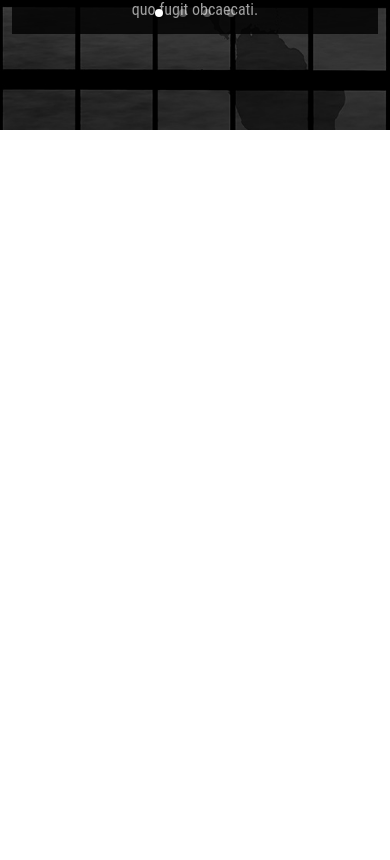
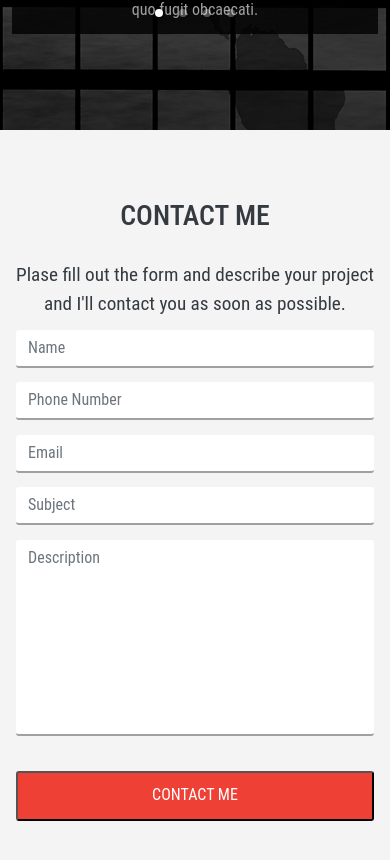
Before and after one commit to itsimoes/portfolio, a React (Create React App) app: page / in a window 390 px wide. Shown: the part 6090-6950 px from the top of the page. Before the commit the page ends 6220 px from the top, so only its background shows below. Built offline with nearby package versions, Linux system fonts and the light colour scheme.

Commit message:
contacts complete

```diff
--- a/package.json
+++ b/package.json
@@ -3,6 +3,7 @@
   "version": "0.1.0",
   "private": true,
   "dependencies": {
+    "@emailjs/browser": "^3.4.0",
     "@fortawesome/fontawesome-svg-core": "^1.2.36",
     "@fortawesome/free-brands-svg-icons": "^5.15.4",
     "@fortawesome/free-solid-svg-icons": "^5.15.4",
@@ -13,6 +14,7 @@
     "bootstrap": "^5.1.3",
     "react": "^17.0.2",
     "react-dom": "^17.0.2",
+    "react-hook-form": "^7.24.2",
     "react-popupbox": "^2.0.8",
     "react-responsive-carousel": "^3.2.22",
     "react-scripts": "^5.0.0",
--- a/src/App.css
+++ b/src/App.css
@@ -513,3 +513,105 @@
   margin: auto !important;
   margin-top: 3% !important;
 }
+
+/*************************** CONTACTS ***************************/
+
+.contacts {
+  background: var(--primary-light-grey);
+  padding: 3rem 0;
+}
+
+.contacts h1 {
+  color: var(--primary-dark);
+  padding: 1.3rem 0;
+  text-transform: uppercase;
+}
+
+.contacts p {
+  color: var(--primary-dark);
+  font-size: 1.2rem;
+}
+
+/*----------- INPUTS -----------*/
+.contacts input, .contacts textarea {
+  width: 100%;
+  box-sizing: border-box;
+  /* background: none; */
+  resize: none;
+  border: 0;
+  border-bottom: 0.125rem solid var(--primary-dark);
+  border-radius: 3px;
+  color: var(--primary-grey);
+  outline: 0 !important;
+  box-shadow: none !important;
+  top: 0;
+  border-color: var(--primary-grey);
+  margin-bottom: 1rem;
+}
+
+.contacts .container {
+  padding: 4rem 0;
+}
+
+.contacts input:focus, .contacts textarea:focus {
+  /* border-color: var(--primary-green); */
+  border-bottom: 0.125rem solid var(--primary-light-grey);
+}
+
+.contacts textarea {
+  height: 12.25rem !important;
+}
+.contact-btn {
+  margin: 1rem 0 0 0;
+  width: 100%;
+}
+
+.line {
+  position: relative;
+  top: -0.8rem;
+  width: 0;
+  height: 0.125rem;
+  background: var(--primary-green);
+  display: inline-block;
+  border-bottom-left-radius: 10px;
+  border-bottom-right-radius: 10px;
+}
+
+input:focus+.line, textarea:focus+.line {
+  width: 100%;
+  transition: width 0.5s ease-in-out;
+}
+
+input.form-control {
+  margin: -0.3rem 0;
+}
+
+textarea.form-control {
+  margin: -0.3rem 0;
+}
+
+.error-message {
+  color: var(--primary-red);
+  text-align: left;
+}
+
+.success-message {
+  font-weight: 900;
+  color: var(--primary-dark);
+  background-color: var(--primary-green);
+}
+
+/*---------- @MEDIA -----------*/
+
+@media(max-width: 768px) {
+  .contacts {
+    overflow-x: hidden;
+  }
+
+  .contacts .container {
+    padding: 0 1rem;
+  }
+  .contacts p {
+    padding: 0 0.4 rem;
+  }
+}
--- a/src/App.js
+++ b/src/App.js
@@ -9,6 +9,7 @@
 import Experience from "./components/Experience";
 import Portfolio from "./components/Portfolio";
 import Testimonials from "./components/Testimonials";
+import Contacts from "./components/Contacts";
 
 function App() {
   return (
@@ -21,6 +22,7 @@
       <Experience />
       <Portfolio />
       <Testimonials />
+      <Contacts />
     </>
   );
 }
--- /dev/null
+++ b/src/components/Contacts.js
@@ -0,0 +1,162 @@
+import React, { useState } from "react";
+import emailjs from "@emailjs/browser";
+import { useForm } from "react-hook-form";
+
+const Contacts = () => {
+  const [successMessage, setSuccessMessage] = useState("");
+  const {
+    register,
+    handleSubmit,
+    formState: { errors },
+  } = useForm();
+  const serviceID = "service_lD";
+  const templateID = "template_ID";
+  const userID = "user_c8YEkwTUkvmEDIS8H8Uvy";
+
+  const onSubmit = (data, r) => {
+    sendEmail(
+      serviceID,
+      templateID,
+      {
+        name: data.name,
+        phone: data.phone,
+        email: data.email,
+        subject: data.subject,
+        description: data.description,
+      },
+      userID
+    );
+    r.target.reset();
+  };
+
+  const sendEmail = (serviceID, templateID, variables, userID) => {
+    emailjs
+      .send(serviceID, templateID, variables, userID)
+      .then(() => {
+        setSuccessMessage(
+          "Form sent successfully! I'll contact you as soon as possible."
+        );
+      })
+      .catch((err) => console.error(`Something went wrong ${err}`));
+  };
+
+  return (
+    <div className="contacts">
+      <div className="text-center">
+        <h1>Contact me</h1>
+        <p>
+          Plase fill out the form and describe your project and I'll contact you
+          as soon as possible.
+        </p>
+        <span className="success-message">{successMessage}</span>
+      </div>
+      <div className="container">
+        <form onSubmit={handleSubmit(onSubmit)}>
+          <div className="row">
+            <div className="col-md-6 col-sm-12">
+              {/* NAME INPUT */}
+              <div className="text-center">
+                <input
+                  type="text"
+                  className="form-control"
+                  placeholder="Name"
+                  name="name"
+                  aria-invalid={errors.name ? "true" : "false"}
+                  {...register("name", {
+                    required: "Please enter your name.",
+                    maxLength: {
+                      value: 30,
+                      message:
+                        "Please enter a name with less than 30 characters.",
+                    },
+                  })}
+                />
+                <div className="line"></div>
+              </div>
+              <span className="error-message">
+                {errors.name && errors.name.message}
+              </span>
+              {/* PHONE INPUT */}
+              <div className="text-center">
+                <input
+                  type="number"
+                  className="form-control"
+                  placeholder="Phone Number"
+                  name="phone"
+                  aria-invalid={errors.phone ? "true" : "false"}
+                  {...register("phone", {
+                    required: "Please add your phone number.",
+                  })}
+                />
+                <div className="line"></div>
+              </div>
+              <span className="error-message">
+                {errors.phone && errors.phone.message}
+              </span>
+              {/* EMAIL INPUT */}
+              <div className="text-center">
+                <input
+                  type="email"
+                  className="form-control"
+                  placeholder="Email"
+                  name="email"
+                  aria-invalid={errors.email ? "true" : "false"}
+                  {...register("email", {
+                    required: "Please add your email.",
+                    pattern: {
+                      value: /^[A-Z0-9._%+-]+@[A-Z0-9.-]+\.[A-Z]{2,}$/i,
+                      message: "Invalid Email!"
+                    },
+                  })}
+                />
+                <div className="line"></div>
+              </div>
+              <span className="error-message">
+                {errors.email && errors.email.message}
+              </span>
+              {/* SUBJECT INPUT */}
+              <div className="text-center">
+                <input
+                  type="text"
+                  className="form-control"
+                  placeholder="Subject"
+                  name="subject"
+                  {...register("subject", {
+                    required: "OOPS, you forget to add the subject.",
+                  })}
+                />
+                <div className="line"></div>
+              </div>
+              <span className="error-message">
+                {errors.subject && errors.subject.message}
+              </span>
+            </div>
+            <div className="col-md-6 col-sm-12">
+              {/* DESCRIPTION */}
+              <div className="text-center">
+                <textarea
+                  type="text"
+                  className="form-control"
+                  placeholder="Description"
+                  name="description"
+                  {...register("description", {
+                    required: "Please, describe shortly your project needs....",
+                  })}
+                ></textarea>
+                <div className="line"></div>
+              </div>
+              <span className="error-message">
+                {errors.description && errors.description.message}
+              </span>
+              <button className="btn-main-offer contact-btn" type="submit">
+                contact me
+              </button>
+            </div>
+          </div>
+        </form>
+      </div>
+    </div>
+  );
+};
+
+export default Contacts;
```
Also changed, not shown: 1 other file (tests, documents, lock files or other folders).
